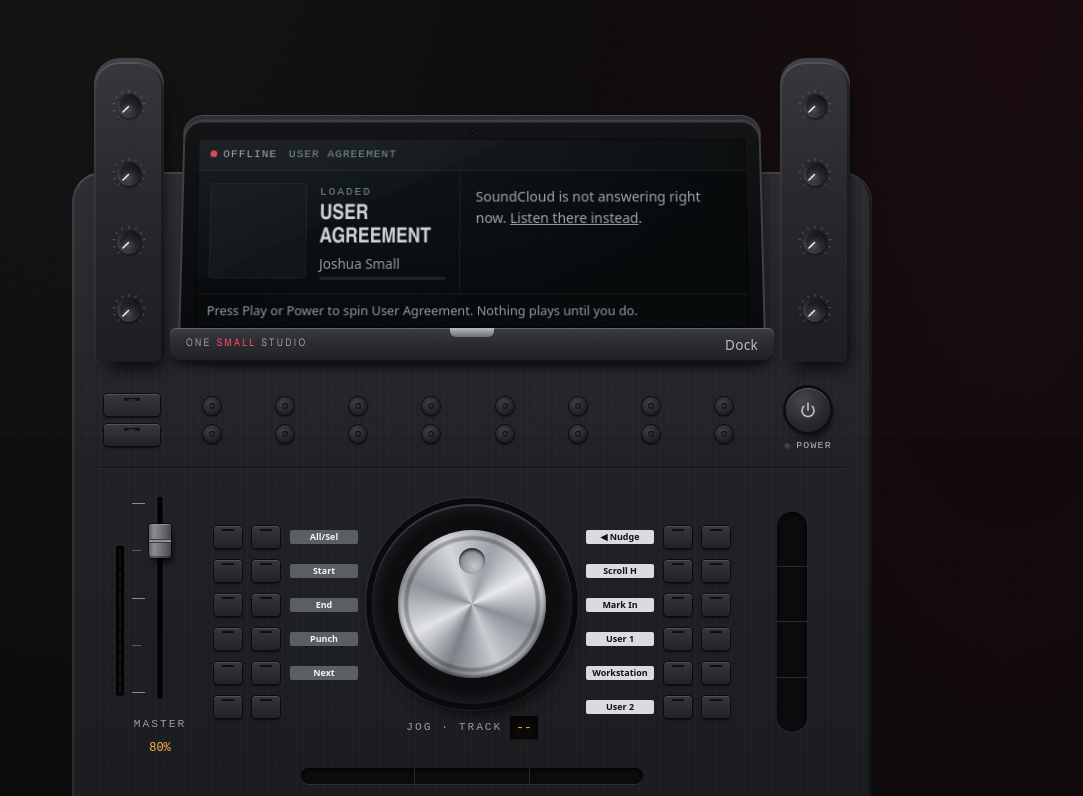
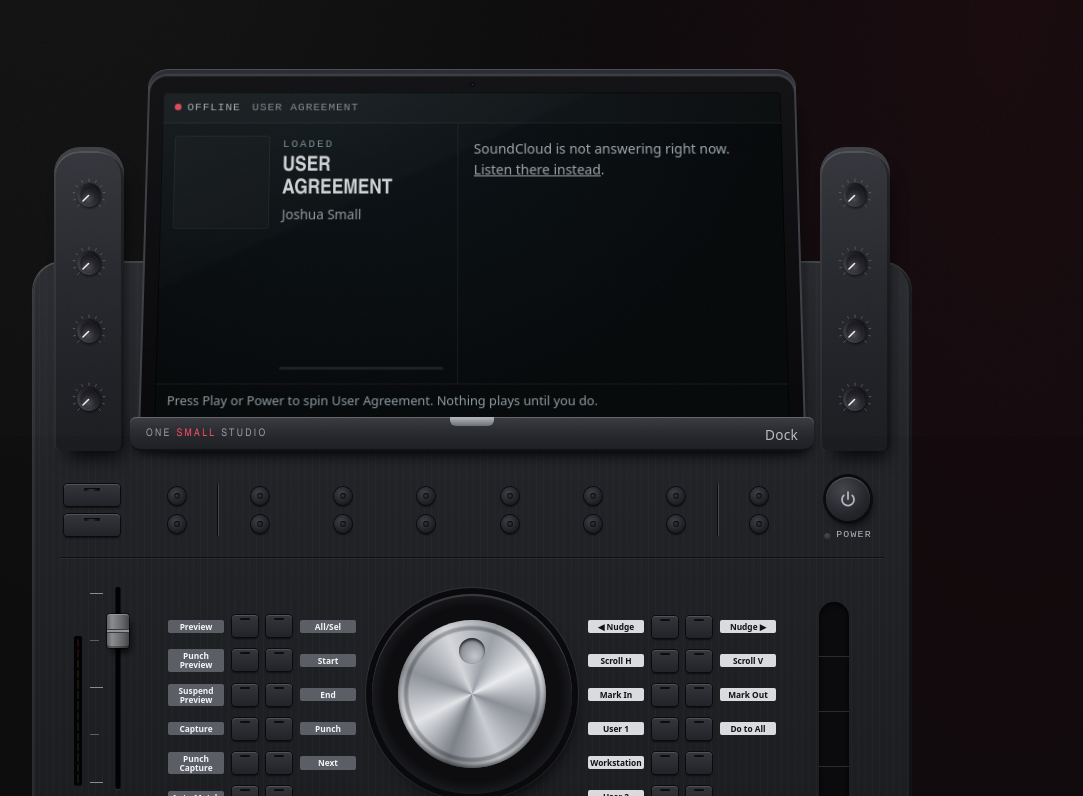
Before and after one commit to WasteOfADrumBum/one-small-studio, a React (Vite) app: page / in a window 1280 px wide. Shown: the part 364-1160 px from the top of the page, without its empty margins (168-1251 px from the left). Built offline with nearby package versions, Linux system fonts and the light colour scheme.

Commit message:
Dock: legends both sides of the key blocks, soft-key seams, taller tablet
Co-Authored-By: Claude Opus 5.5 (1M context) <noreply@anthropic.com>
Claude-Session: https://claude.ai/code/session_018H6Gmx5urvsnY5HwfVjVyd

```diff
--- a/src/components/Console.module.css
+++ b/src/components/Console.module.css
@@ -8,7 +8,7 @@
   container: dock / inline-size;
   position: relative;
   width: 100%;
-  max-width: 800px;
+  max-width: 880px;
   padding-bottom: 22px;
 }
 
@@ -276,9 +276,11 @@
   color: var(--oss-amber);
 }
 
+/* The screen's fixed body height sets the tablet's height; the tracklist scrolls inside it. */
 .screenBody {
   display: grid;
   grid-template-columns: minmax(0, 1fr) minmax(0, 1.1fr);
+  height: 270px;
   min-height: 0;
 }
 
@@ -319,7 +321,6 @@
   line-height: 1.1;
   text-transform: uppercase;
   color: #f2f6f7;
-  overflow-wrap: anywhere;
 }
 
 .npArtist {
@@ -350,7 +351,7 @@
 }
 
 .trackPane {
-  max-height: 168px;
+  min-height: 0;
   overflow-y: auto;
   padding: 6px;
   border-left: 1px solid rgb(255 255 255 / 0.07);
@@ -482,11 +483,36 @@
 }
 
 /* Two rows of round soft keys, each with a round lens in its centre. */
+/*
+ * The soft keys, with an etched seam after the first column and before the last, as on the Dock.
+ * Each seam sits on the middle of the gap between those columns.
+ */
 .softKeys {
+  --col-gap: 6px;
+  position: relative;
   display: grid;
   grid-template-columns: repeat(8, 1fr);
   justify-items: center;
-  gap: 10px 6px;
+  gap: 10px var(--col-gap);
+}
+
+.softKeys::before,
+.softKeys::after {
+  content: '';
+  position: absolute;
+  top: -3px;
+  bottom: -3px;
+  left: calc((100% - 7 * var(--col-gap)) / 8 + var(--col-gap) / 2 - 1px);
+  width: 2px;
+  border-radius: 1px;
+  /* A dark groove with a lit lower lip, so it reads as cut into the panel. */
+  background: linear-gradient(90deg, rgb(0 0 0 / 0.75) 0 50%, rgb(255 255 255 / 0.16) 50%);
+  pointer-events: none;
+}
+
+.softKeys::after {
+  left: auto;
+  right: calc((100% - 7 * var(--col-gap)) / 8 + var(--col-gap) / 2 - 1px);
 }
 
 .softKeys i {
@@ -568,14 +594,15 @@
  * the same width, so the wheel and its readout sit on the dock's centre line.
  */
 .centre {
-  --bay: 96px;
-  --key: 28px;
-  --key-gap: 10px;
-  --legend: 68px;
+  --bay: 92px;
+  --key: 26px;
+  --key-gap: 8px;
+  --legend: 56px;
+  --legend-gap: 0px;
   display: grid;
   grid-template-columns: var(--bay) auto minmax(0, 1fr) auto var(--bay);
   align-items: center;
-  gap: 14px;
+  gap: 12px;
   padding: 18px 4px 6px;
 }
 
@@ -605,17 +632,18 @@
 
 .keyRow {
   display: grid;
-  grid-template-columns: var(--key) var(--key) var(--legend);
+  grid-template-columns: var(--legend) var(--key) var(--key) var(--legend);
   align-items: center;
   column-gap: var(--key-gap);
 }
 
-.keyBlock[data-side='right'] .keyRow {
-  grid-template-columns: var(--legend) var(--key) var(--key);
+/* Legends hug their keys: the outer ones sit against the key, not the bay beside them. */
+.keyRow > :first-child {
+  margin-right: var(--legend-gap);
 }
 
-.keyBlock[data-side='right'] .keyRow > :last-child {
-  order: -1;
+.keyRow > :last-child {
+  margin-left: var(--legend-gap);
 }
 
 .keyBlock i {
@@ -623,17 +651,19 @@
   height: 22px;
 }
 
-/* Printed legends: grey chips on the left block, white on the right, as on the hardware. */
+/*
+ * Printed legends, as on the hardware: grey chips on the left block, white on the right. Long names
+ * wrap onto two lines, like the Dock's, and still fit the key's row.
+ */
 .legend {
   display: block;
-  padding: 2px 0;
+  padding: 2px 2px;
   border-radius: 2px;
   background: #5b5e65;
-  font-size: 0.56rem;
+  font-size: 0.52rem;
   font-weight: 600;
-  line-height: 1.2;
+  line-height: 1.1;
   text-align: center;
-  white-space: nowrap;
   color: #f3f4f6;
 }
 
@@ -1008,11 +1038,15 @@
   }
 
   .centre {
-    --bay: 80px;
+    --bay: 76px;
     --key: 24px;
-    --key-gap: 8px;
-    --legend: 64px;
+    --key-gap: 6px;
+    --legend: 50px;
     gap: 10px;
+  }
+
+  .legend {
+    font-size: 0.5rem;
   }
 
   .vStrip {
@@ -1025,20 +1059,12 @@
 }
 
 /* Too narrow for the legends beside the key blocks: they go, the keys stay. */
-@container dock (max-width: 680px) {
-  .centre {
-    --legend: 0px;
-  }
-
+@container dock (max-width: 740px) {
   .keyRow {
     grid-template-columns: var(--key) var(--key);
   }
 
-  .keyBlock[data-side='right'] .keyRow {
-    grid-template-columns: var(--key) var(--key);
-  }
-
-  .legend {
+  .keyRow > span {
     display: none;
   }
 }
@@ -1093,11 +1119,12 @@
   }
 
   .softKeys {
-    gap: 8px 4px;
+    row-gap: 8px;
   }
 
   .screenBody {
     grid-template-columns: 1fr;
+    height: auto;
   }
 
   .cover {
--- a/src/components/Console.tsx
+++ b/src/components/Console.tsx
@@ -37,10 +37,16 @@ const SETTLE = [95, 20, 60, -10, 35, -40, 80, 5];
 /** Degrees of jog-wheel travel per track. */
 const DETENT = 36;
 
-// Legends printed beside the two key blocks, on the side facing the wheel, as on the Dock. One per
-// row, top to bottom; the left block's bottom row (ALT on the Dock) has none.
-const LEFT_LEGENDS = ['All/Sel', 'Start', 'End', 'Punch', 'Next', ''];
-const RIGHT_LEGENDS = ['◀ Nudge', 'Scroll H', 'Mark In', 'User 1', 'Workstation', 'User 2'];
+// Legends printed either side of the two key blocks, as on the Dock: one per row, top to bottom,
+// outside edge first, then the side facing the wheel. Blank where the Dock prints none.
+const LEFT_LEGENDS = {
+  outer: ['Preview', 'Punch Preview', 'Suspend Preview', 'Capture', 'Punch Capture', 'Auto Match'],
+  inner: ['All/Sel', 'Start', 'End', 'Punch', 'Next', ''],
+};
+const RIGHT_LEGENDS = {
+  outer: ['Nudge ▶', 'Scroll V', 'Mark Out', 'Do to All', '', ''],
+  inner: ['◀ Nudge', 'Scroll H', 'Mark In', 'User 1', 'Workstation', 'User 2'],
+};
 
 /**
  * The One Small controller, laid out like a Pro Tools Dock: a tablet standing upright in its cradle
@@ -276,20 +282,32 @@ function KnobTower() {
 }
 
 /**
- * Two columns of six keys with indicator strips, and their printed legends on the side facing the
- * wheel. One grid holds both, so each legend shares its key's row and centre line. Dock dressing,
- * not controls.
+ * Two columns of six keys with indicator strips, and their printed legends on both sides. Every row
+ * uses the same columns (legend, key, key, legend), so each legend shares its key's centre line
+ * and both legend columns keep their width even where a row has none. Dock dressing, not controls.
  */
-function KeyBlock({ legends, side }: { legends: string[]; side: 'left' | 'right' }) {
+function KeyBlock({
+  legends,
+  side,
+}: {
+  legends: { outer: string[]; inner: string[] };
+  side: 'left' | 'right';
+}) {
+  const legend = (text: string) =>
+    text ? <span className={classes.legend}>{text}</span> : <span />;
   return (
     <span className={classes.keyBlock} data-side={side} aria-hidden="true">
-      {legends.map((legend, row) => (
-        <span key={row} className={classes.keyRow}>
-          <i />
-          <i />
-          {legend ? <span className={classes.legend}>{legend}</span> : <span />}
-        </span>
-      ))}
+      {legends.inner.map((inner, row) => {
+        const outer = legends.outer[row];
+        return (
+          <span key={row} className={classes.keyRow}>
+            {side === 'left' ? legend(outer) : legend(inner)}
+            <i />
+            <i />
+            {side === 'left' ? legend(inner) : legend(outer)}
+          </span>
+        );
+      })}
     </span>
   );
 }
```
